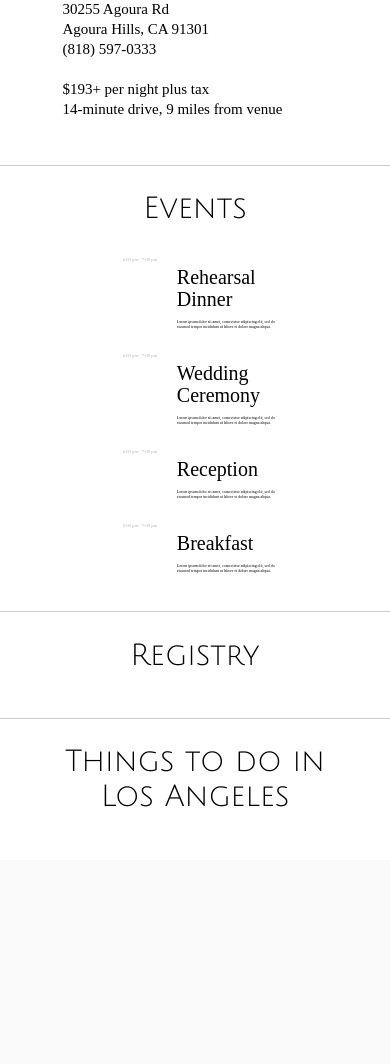
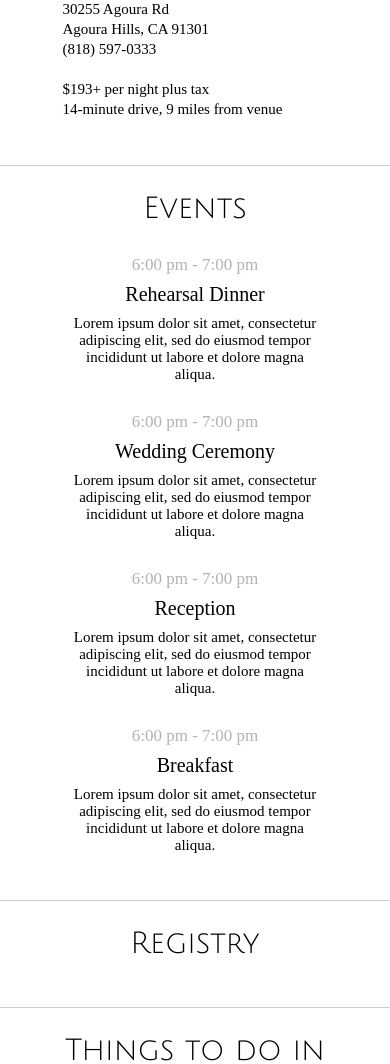
Before and after one commit to rimjieun/wedding-site, a PHP site: page / in a window 390 px wide. Shown: the part 5436-6500 px from the top of the page. Before the commit the page ends 6243 px from the top, so only its background shows below. Run offline with PHP 8.4, Linux system fonts and the light colour scheme; some libraries are stand-ins or nearby versions; some web fonts are replaced.

Commit message:
saving changes

```diff
--- a/assets/css/mq.css
+++ b/assets/css/mq.css
@@ -58,4 +58,28 @@
     margin: 10px auto;
   }
 
+  /*EVENTS SECTION*/
+  #events ul {
+    max-width: 80%;/*
+    background: green;*/
+  }
+
+  #events ul li {
+    margin-bottom: 20px;
+  }
+
+  #events ul li.flex-row {
+    flex-direction: column;
+  }
+
+  #events ul li .event .name,
+  #events ul li .time,
+  #events ul li .event .details {
+    text-align: center;
+  }
+
+  #events ul li .time {
+    margin: 0;
+  }
+
 }
--- a/assets/css/style.css
+++ b/assets/css/style.css
@@ -320,7 +320,7 @@ a.hotel-link {
 #events ul li .time {
   color: #b3b3b3;
   font-family: 'Kurale', serif;
-  font-size: 1.2vw;
+  font-size: 17px;
   text-align: right;
   flex: 1;
   margin: 0.5vw 5vw 0 0;
@@ -335,6 +335,6 @@ a.hotel-link {
 }
 
 #events ul li .event .details {
-  font-size: 1vw;
-  line-height: 1.3vw;
+  font-size: 15px;
+  line-height: 17px;
 }
```
